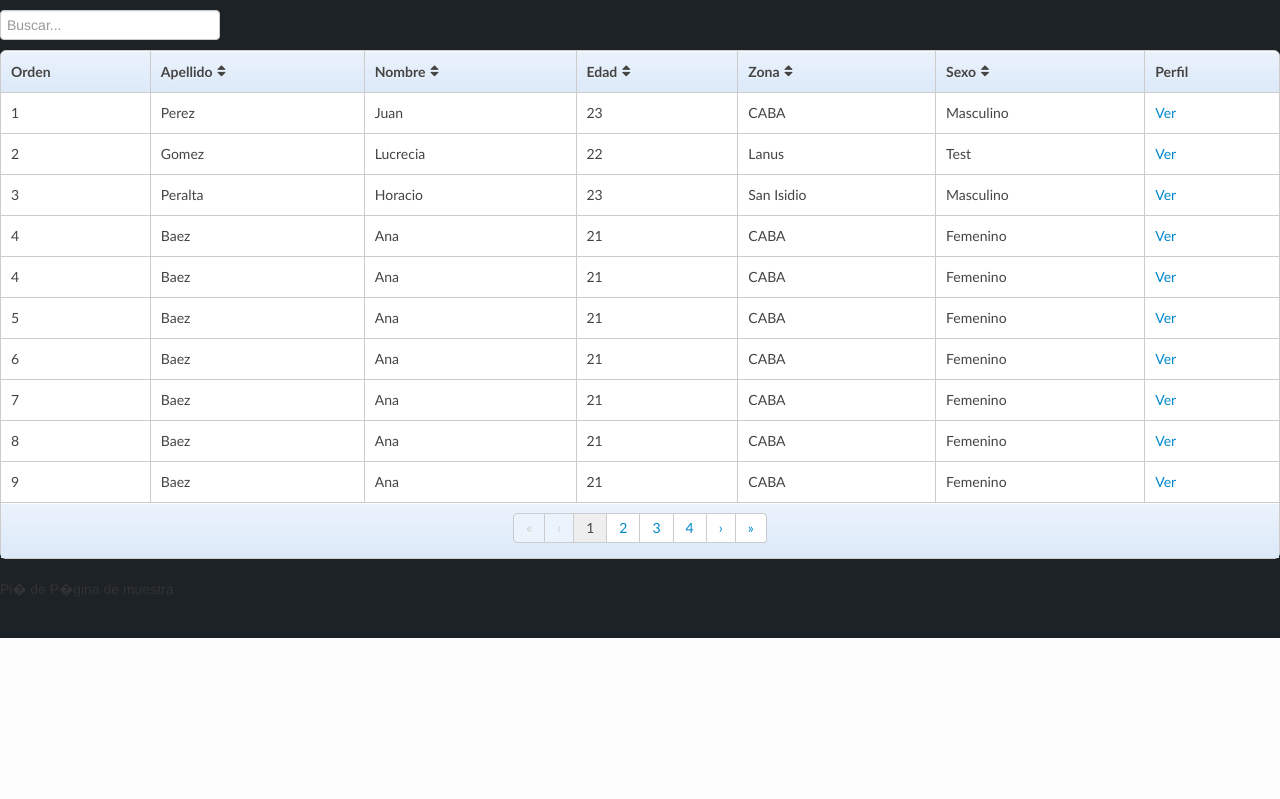
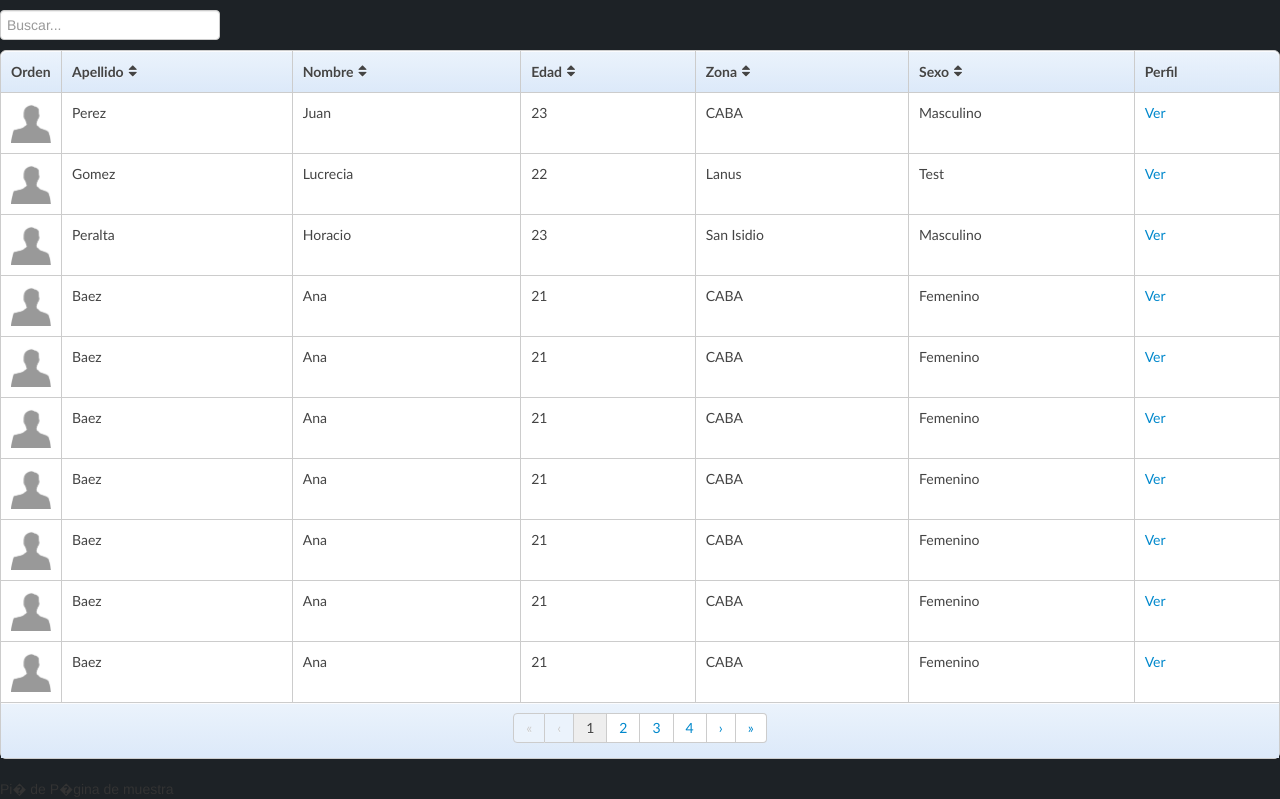
Before and after one commit to Netzcream/empleosDV, a PHP site: page /index.php in a window 1280 px wide. Shown: the part 162-961 px from the top of the page. Before the commit the page ends 800 px from the top, so only its background shows below. Run offline with PHP 8.4, Linux system fonts and the light colour scheme.

Commit message:
Se agrega imagen de muestra para las tablas

```diff
--- a/php/listaDemo.php
+++ b/php/listaDemo.php
@@ -11,8 +11,8 @@
 			<table class="tablaDemo breakpoint table toggle-circle toggle-medium" data-page-size="10" data-filter="#filter" data-filter-text-only="true">
 				<thead>
 					<tr>
-						<th data-toggle="true" class="footable-first-column" title="Prueba de Listas" data-sort-ignore="true">Orden</th>
-						<th >Apellido</th>
+						<th style="width: 40px;" class="footable-first-column" title="Prueba de Listas" data-sort-ignore="true">Orden</th>
+						<th  data-toggle="true">Apellido</th>
 						<th >Nombre</th>
 						<th data-hide="phone">Edad</th>
 						<th data-hide="phone">Zona</th>
@@ -22,7 +22,9 @@
 				</thead>
 				<tbody>
 					<tr>
-						<td>1</td>
+						<td>
+						<img alt="" src="imagenes/no_perfil.png" width="40">
+						</td>
 						<td>Perez</td>
 						<td>Juan</td>
 						<td>23</td>
@@ -31,7 +33,9 @@
 						<td><a href="#">Ver</a></td>
 					</tr>
 					<tr>
-						<td>2</td>
+						<td>
+						<img alt="" src="imagenes/no_perfil.png" width="40">
+						</td>
 						<td>Gomez</td>
 						<td>Lucrecia</td>
 						<td>22</td>
@@ -41,7 +45,9 @@
 					</tr>
 
 					<tr>
-						<td>3</td>
+							<td>
+						<img alt="" src="imagenes/no_perfil.png" width="40">
+						</td>
 						<td>Peralta</td>
 						<td>Horacio</td>
 						<td>23</td>
@@ -50,7 +56,9 @@
 						<td><a href="#">Ver</a></td>
 					</tr>
 					<tr>
-						<td>4</td>
+					<td>
+						<img alt="" src="imagenes/no_perfil.png" width="40">
+						</td>
 						<td>Baez</td>
 						<td>Ana</td>
 						<td>21</td>
@@ -62,7 +70,9 @@
 
 					for ($i=0;$i <=30;$i++) {
 echo "<tr>
-<td>".($i+4)."</td>
+	<td>
+						<img alt='' src='imagenes/no_perfil.png' width='40'>
+						</td>
 <td>Baez</td>
 <td>Ana</td>
 <td>21</td>
```
Also changed, not shown: imagenes/no_perfil.png (added).
